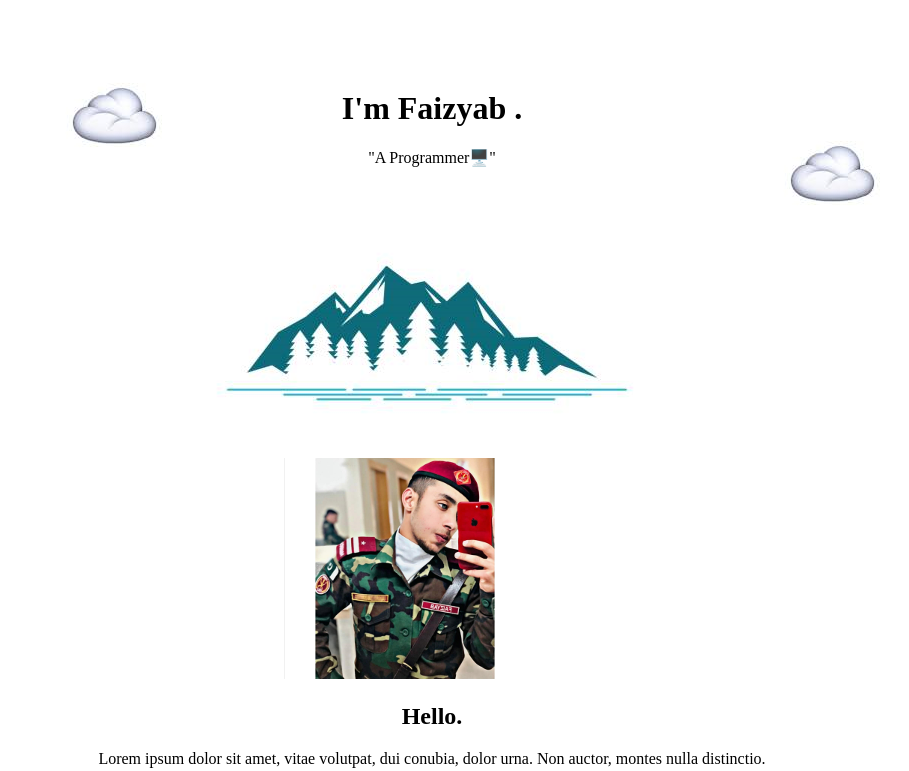
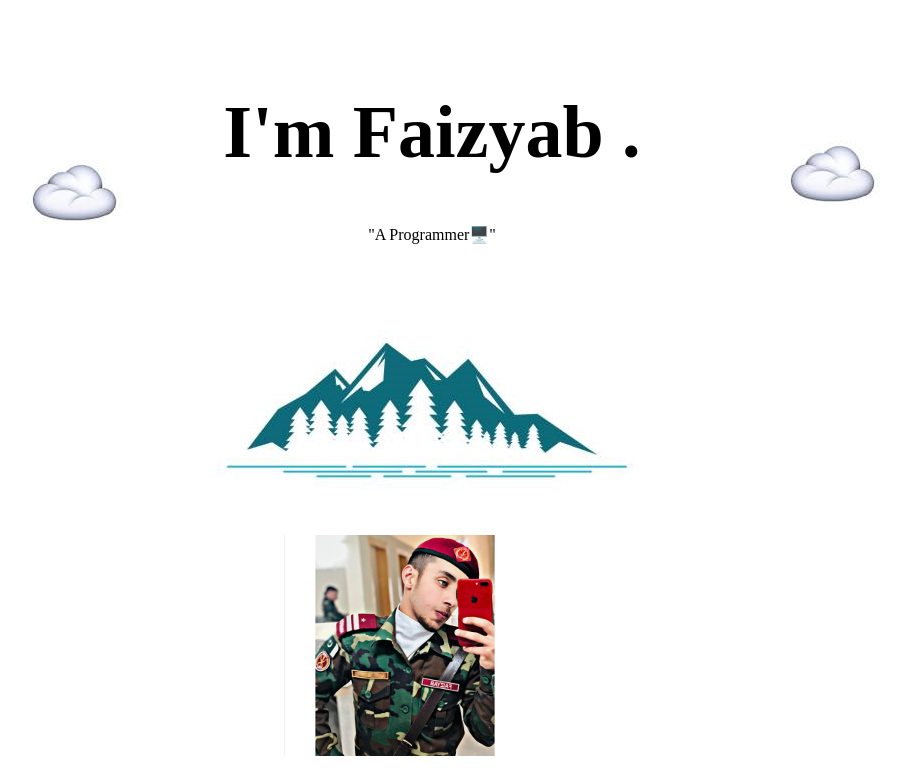
Before and after one commit to fAIZYABahmad/Css-My_side, a plain HTML site: page index.html in a window 1280 px wide. Shown: the part 139-910 px from the top of the page, without its empty margins (208-1117 px from the left). Drawn offline with Linux system fonts and the light colour scheme.

Commit message:
UPDATE STYLE IN CSS
fonts changed

```diff
--- a/css/style.css
+++ b/css/style.css
@@ -5,6 +5,7 @@ body {
 h1 {
     margin-top: 0px;
     font-family: MV Boli;
+    font-size: 4.625rem;
 }
 P {
     font-family: Bahnschrift SemiBold;
@@ -30,6 +31,6 @@ right: 400px;
 }
 .Bottom-cloud{
     position: relative;
-    right: 10px;
+    right: 50px;
     bottom: 180px;
 }
```
